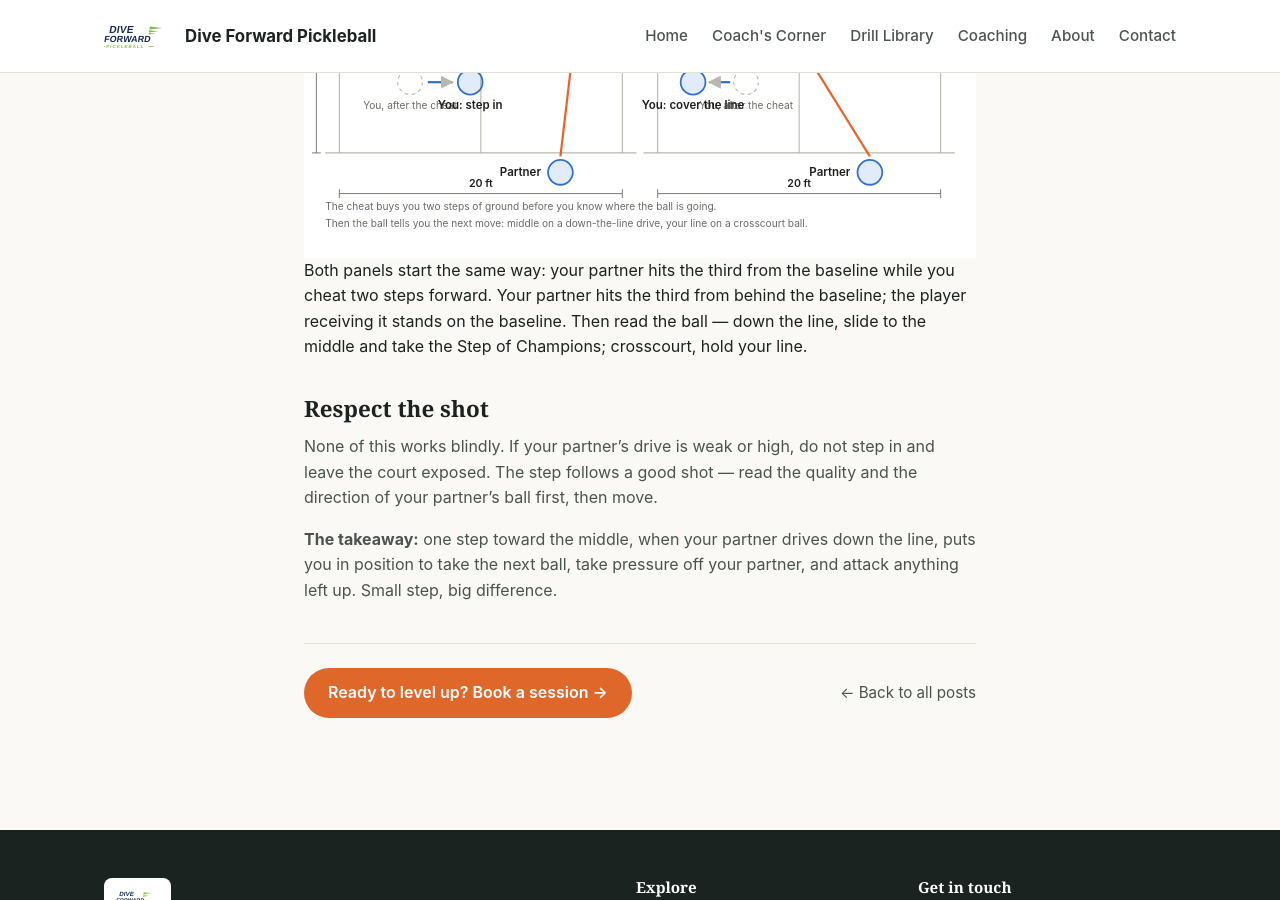
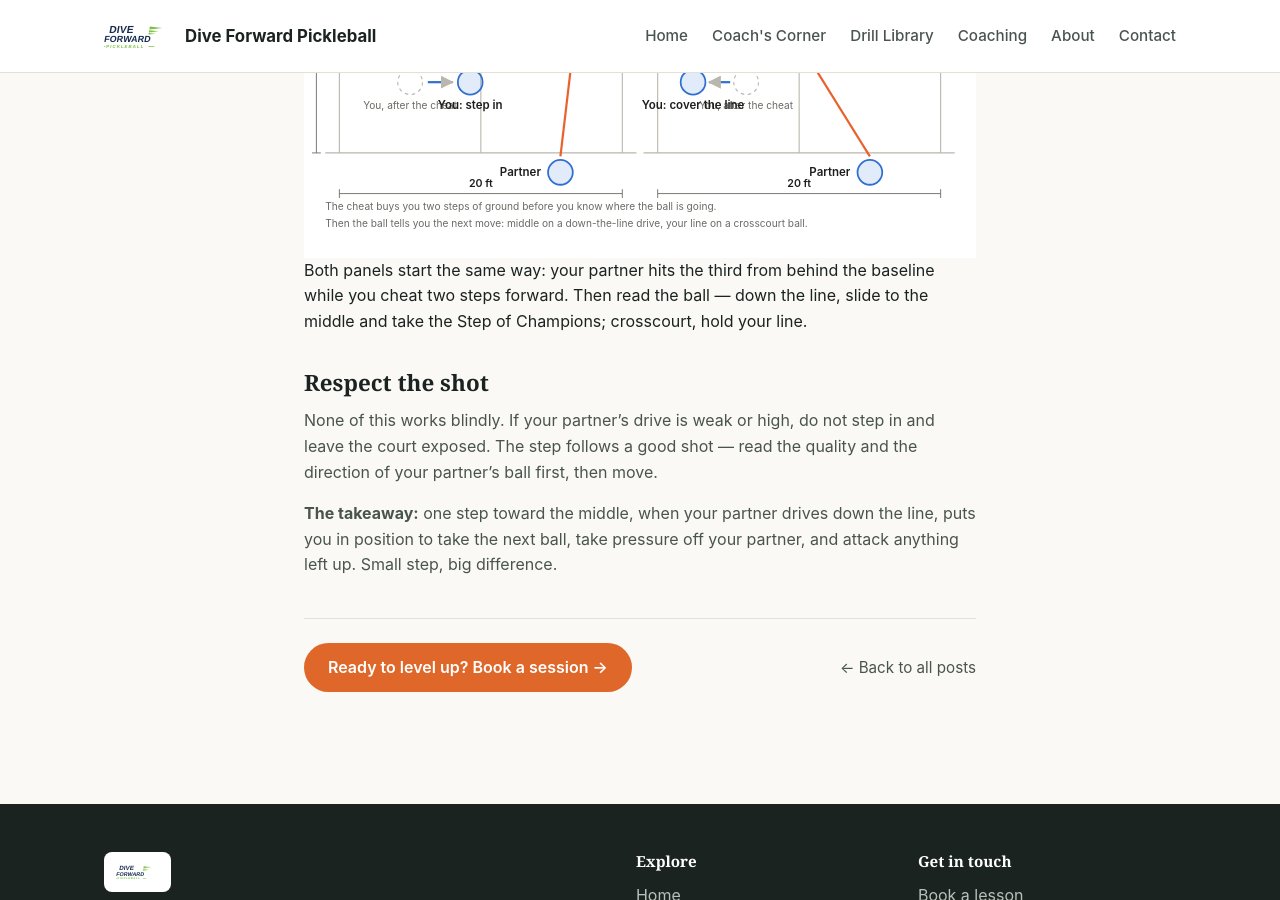
Before and after one commit to forwardpickleballorg-art/forwardpickleballorg-art.github.io, a Jekyll site: the page built from _posts/2026-11-12-step-of-champions.html, in a window 1280 px wide and 900 px high, scrolled down 1382 px. Built offline with Jekyll 4.4.1, drawn with Linux system fonts in a browser that asks for light colours.

Commit message:
Simplify diagram 2 on Step of Champions: remove the two small circles at the top

```diff
--- a/_posts/2026-11-12-step-of-champions.html
+++ b/_posts/2026-11-12-step-of-champions.html
@@ -87,7 +87,6 @@
   <text x="728" y="212" font-size="11.5" fill="var(--quiet)">Net</text>
   <line x1="290" y1="402" x2="318" y2="164" stroke="var(--ball)" stroke-width="2.5" marker-end="url(#cheat-drive)"/>
   <circle cx="307" cy="258" r="5" fill="var(--ball)"/>
-  <circle cx="320" cy="108" r="10" fill="none" stroke="var(--line)" stroke-width="1.25"/>
   <circle cx="290" cy="420" r="14" fill="var(--accent-fill)" stroke="var(--accent)" stroke-width="2"/>
   <text x="268" y="424" text-anchor="end" font-weight="600" fill="var(--ink)">Partner</text>
   <circle cx="120" cy="318" r="14" fill="none" stroke="var(--line)" stroke-width="1.25" stroke-dasharray="4 4"/>
@@ -97,7 +96,6 @@
   <text x="188" y="348" text-anchor="middle" font-weight="600" fill="var(--ink)">You: step in</text>
   <line x1="640" y1="402" x2="492" y2="164" stroke="var(--ball)" stroke-width="2.5" marker-end="url(#cheat-drive)"/>
   <circle cx="550" cy="258" r="5" fill="var(--ball)"/>
-  <circle cx="480" cy="108" r="10" fill="none" stroke="var(--line)" stroke-width="1.25"/>
   <circle cx="640" cy="420" r="14" fill="var(--accent-fill)" stroke="var(--accent)" stroke-width="2"/>
   <text x="618" y="424" text-anchor="end" font-weight="600" fill="var(--ink)">Partner</text>
   <circle cx="500" cy="318" r="14" fill="none" stroke="var(--line)" stroke-width="1.25" stroke-dasharray="4 4"/>
@@ -109,7 +107,7 @@
   <text x="24" y="482" font-size="11.5" fill="var(--quiet)">Then the ball tells you the next move: middle on a down-the-line drive, your line on a crosscourt ball.</text>
 </svg>
 </div>
-<figcaption>Both panels start the same way: your partner hits the third from the baseline while you cheat two steps forward. Your partner hits the third from behind the baseline; the player receiving it stands on the baseline. Then read the ball &mdash; down the line, slide to the middle and take the Step of Champions; crosscourt, hold your line.</figcaption>
+<figcaption>Both panels start the same way: your partner hits the third from behind the baseline while you cheat two steps forward. Then read the ball &mdash; down the line, slide to the middle and take the Step of Champions; crosscourt, hold your line.</figcaption>
 </figure>
 
 <h2>Respect the shot</h2>
```
